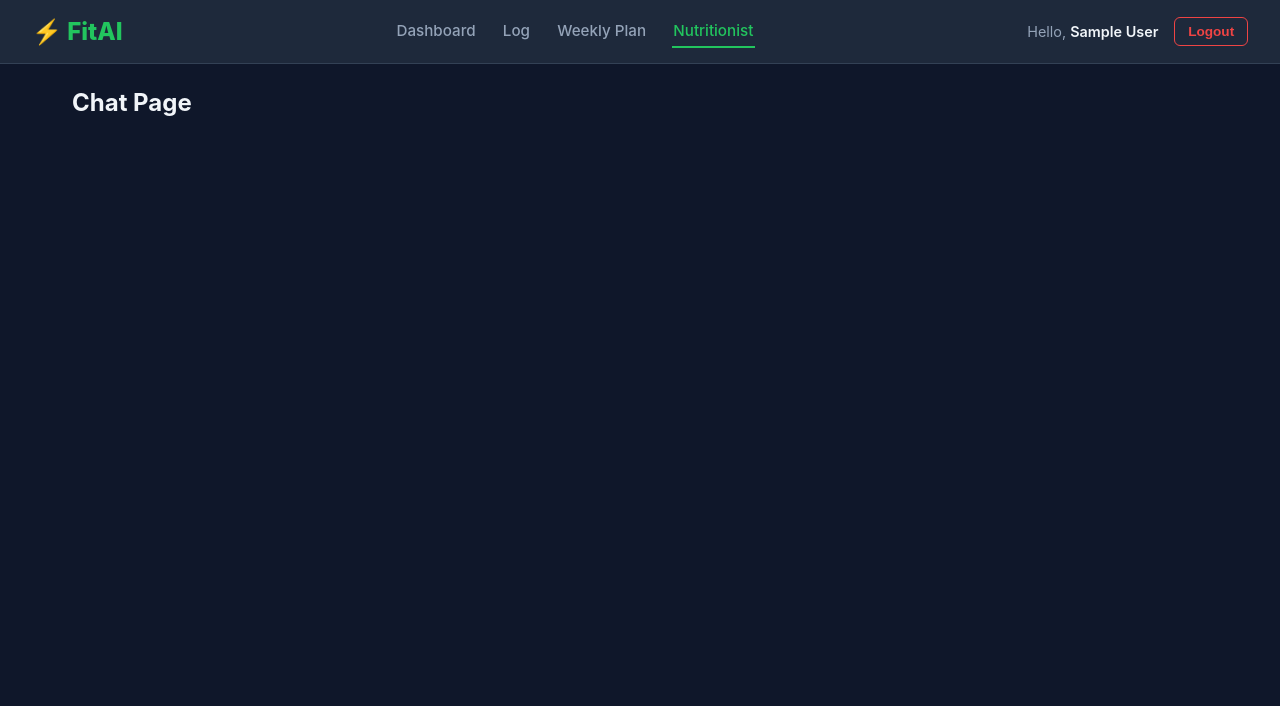
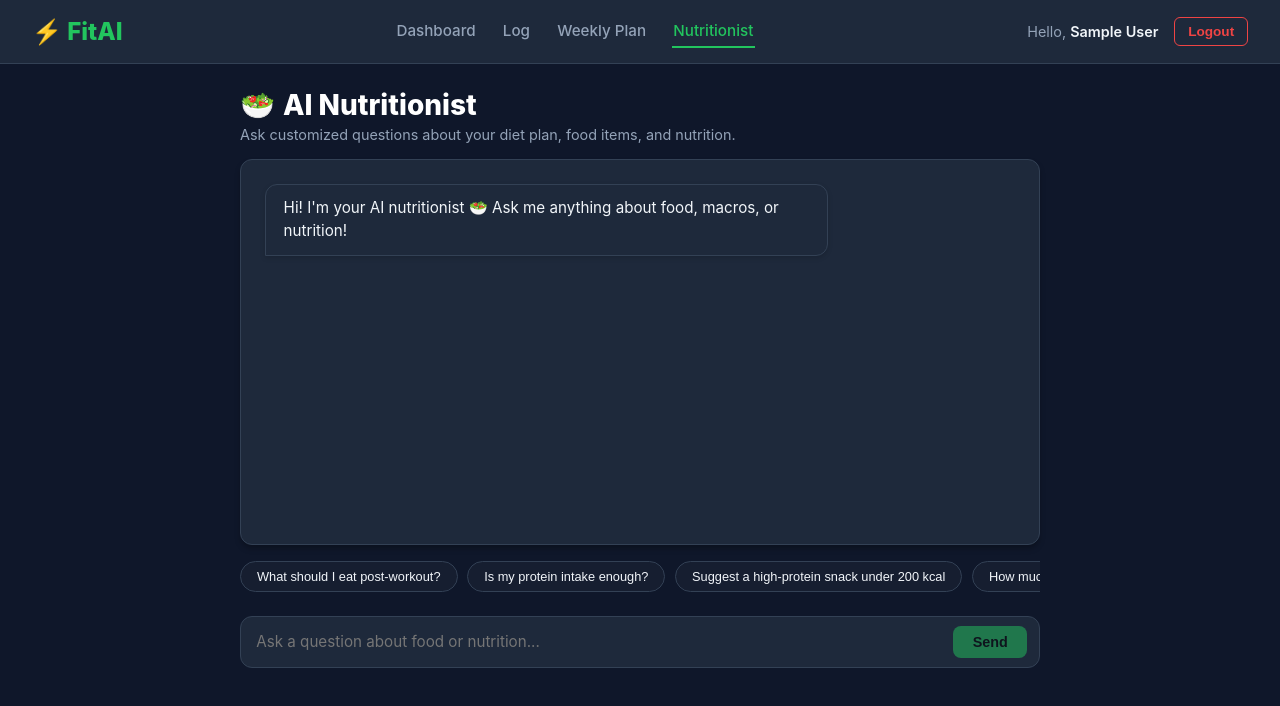
Before and after one commit to Madhav181103/Health-tracker, a React (Vite) app in the folder client/: page /chat in a window 1280 px wide. Shown: the top 706 px of the page. Built offline with nearby package versions, Linux system fonts and the light colour scheme; no server answers; sample sign-in values are in the browser's storage.

Commit message:
Chunk 8.8 AI nutritionist Chat Page

```diff
--- a/client/src/App.css
+++ b/client/src/App.css
@@ -104,6 +104,41 @@
   animation-delay: 0.4s;
 }
 
+/* Chat bubble styles */
+.message-bubble-user {
+  background-color: var(--accent-green, #22c55e);
+  color: #0f172a;
+  border-radius: 12px 12px 0px 12px;
+}
+
+.message-bubble-assistant {
+  background-color: var(--bg-card, #1e293b);
+  color: var(--text-primary, #f1f5f9);
+  border: 1px solid var(--border, #334155);
+  border-radius: 12px 12px 12px 0px;
+}
+
+/* Chat text pulsing loading indicator */
+@keyframes pulseText {
+  0%, 100% { opacity: 0.3; }
+  50% { opacity: 1; }
+}
+.pulse-text {
+  animation: pulseText 1.2s infinite ease-in-out;
+}
+
+/* Quick prompt chips scrollbar styling */
+.chips-container::-webkit-scrollbar {
+  height: 4px;
+}
+.chips-container::-webkit-scrollbar-track {
+  background: transparent;
+}
+.chips-container::-webkit-scrollbar-thumb {
+  background: var(--border, #334155);
+  border-radius: 2px;
+}
+
 /* Responsiveness */
 @media (max-width: 1024px) {
   .dashboard-row-2 {
--- a/client/src/pages/Chat.jsx
+++ b/client/src/pages/Chat.jsx
@@ -1,7 +1,287 @@
+import { useState, useEffect, useRef } from 'react';
+import api from '../api/axios';
+import { useAuth } from '../context/AuthContext';
+
+// Import CSS classes
+import '../App.css';
+
 export default function Chat() {
+  const [messages, setMessages] = useState([
+    { role: 'assistant', content: "Hi! I'm your AI nutritionist 🥗 Ask me anything about food, macros, or nutrition!" }
+  ]);
+  const [input, setInput] = useState('');
+  const [loading, setLoading] = useState(false);
+  const [userContext, setUserContext] = useState(null);
+
+  const { user } = useAuth();
+
+  const messageEndRef = useRef(null);
+  const inputRef = useRef(null);
+
+  // Fetch user context for nutritionist chatbot on mount
+  useEffect(() => {
+    const fetchContext = async () => {
+      try {
+        const response = await api.get('/dashboard');
+        setUserContext({
+          goal: user?.goal || 'maintain',
+          dailyCalorieTarget: user?.dailyCalorieTarget || 2000,
+          todayCalories: response.data.today?.totalCalories || 0
+        });
+      } catch (err) {
+        console.error('Failed to fetch dashboard context for chat:', err);
+        // Fallback context if API fails
+        setUserContext({
+          goal: user?.goal || 'maintain',
+          dailyCalorieTarget: user?.dailyCalorieTarget || 2000,
+          todayCalories: 0
+        });
+      }
+    };
+    fetchContext();
+  }, [user]);
+
+  // Auto-scroll to bottom of messages container
+  const scrollToBottom = () => {
+    messageEndRef.current?.scrollIntoView({ behavior: 'smooth' });
+  };
+
+  useEffect(() => {
+    scrollToBottom();
+  }, [messages, loading]);
+
+  const handleSend = async () => {
+    if (!input.trim() || loading) return;
+
+    const userMessageText = input.trim();
+    const updatedMessages = [...messages, { role: 'user', content: userMessageText }];
+
+    setMessages(updatedMessages);
+    setInput('');
+    setLoading(true);
+
+    try {
+      // Convert messages list to Gemini API format (model vs user, parts)
+      const geminiMessages = updatedMessages.map(m => ({
+        role: m.role === 'assistant' ? 'model' : 'user',
+        parts: [{ text: m.content }]
+      }));
+
+      const response = await api.post('/ai/chat', {
+        messages: geminiMessages,
+        userContext
+      });
+
+      setMessages(prev => [
+        ...prev,
+        { role: 'assistant', content: response.data.reply }
+      ]);
+    } catch (err) {
+      console.error('Nutritionist Chat Error:', err);
+      setMessages(prev => [
+        ...prev,
+        { role: 'assistant', content: '⚠️ Sorry, I encountered an error. Please try asking again.' }
+      ]);
+    } finally {
+      setLoading(false);
+    }
+  };
+
+  const handleKeyDown = (e) => {
+    if (e.key === 'Enter' && !e.shiftKey) {
+      e.preventDefault(); // Prevents default newline behavior in textarea
+      handleSend();
+    }
+  };
+
+  const handleChipClick = (chipText) => {
+    setInput(chipText);
+    inputRef.current?.focus();
+  };
+
+  const chips = [
+    "What should I eat post-workout?",
+    "Is my protein intake enough?",
+    "Suggest a high-protein snack under 200 kcal",
+    "How much water should I drink today?",
+    "What foods are high in protein?"
+  ];
+
   return (
-    <div>
-      <h2>Chat Page</h2>
+    <div
+      style={{
+        maxWidth: '800px',
+        margin: '0 auto',
+        display: 'flex',
+        flexDirection: 'column',
+        height: 'calc(100vh - 220px)', // Fits perfectly in the layout viewports
+        gap: '1rem',
+        fontFamily: "'Inter', system-ui, -apple-system, sans-serif"
+      }}
+    >
+      {/* Header */}
+      <div>
+        <h2 style={{ fontSize: '1.75rem', fontWeight: '800', color: '#ffffff', display: 'flex', alignItems: 'center', gap: '0.5rem' }}>
+          <span>🥗</span> AI Nutritionist
+        </h2>
+        <p style={{ fontSize: '0.9rem', color: 'var(--text-secondary)', marginTop: '0.25rem' }}>
+          Ask customized questions about your diet plan, food items, and nutrition.
+        </p>
+      </div>
+
+      {/* Message Area */}
+      <div
+        className="card"
+        style={{
+          flex: 1,
+          overflowY: 'auto',
+          display: 'flex',
+          flexDirection: 'column',
+          gap: '1rem',
+          padding: '1.5rem',
+          backgroundColor: 'var(--bg-card)',
+          border: '1px solid var(--border)',
+          borderRadius: 'var(--radius, 12px)'
+        }}
+      >
+        {messages.map((msg, idx) => {
+          const isUser = msg.role === 'user';
+          return (
+            <div
+              key={idx}
+              style={{
+                display: 'flex',
+                justifyContent: isUser ? 'flex-end' : 'flex-start',
+                width: '100%'
+              }}
+            >
+              <div
+                className={isUser ? 'message-bubble-user' : 'message-bubble-assistant'}
+                style={{
+                  maxWidth: '75%',
+                  padding: '0.75rem 1.1rem',
+                  fontSize: '0.95rem',
+                  lineHeight: '1.5',
+                  boxShadow: '0 2px 5px rgba(0,0,0,0.15)',
+                  whiteSpace: 'pre-wrap'
+                }}
+              >
+                {msg.content}
+              </div>
+            </div>
+          );
+        })}
+
+        {/* Loading Indicator */}
+        {loading && (
+          <div style={{ display: 'flex', justifyContent: 'flex-start', width: '100%' }}>
+            <div
+              className="message-bubble-assistant"
+              style={{
+                maxWidth: '75%',
+                padding: '0.75rem 1.1rem',
+                fontSize: '0.95rem',
+                boxShadow: '0 2px 5px rgba(0,0,0,0.15)',
+                display: 'flex',
+                alignItems: 'center',
+                gap: '0.5rem'
+              }}
+            >
+              <span>Gemini is thinking</span>
+              <span className="pulse-text" style={{ fontWeight: '800' }}>●●●</span>
+            </div>
+          </div>
+        )}
+        <div ref={messageEndRef} />
+      </div>
+
+      {/* Quick Prompt Chips */}
+      <div
+        className="chips-container"
+        style={{
+          display: 'flex',
+          gap: '0.6rem',
+          overflowX: 'auto',
+          paddingBottom: '0.5rem',
+          userSelect: 'none'
+        }}
+      >
+        {chips.map((chip, idx) => (
+          <button
+            key={idx}
+            onClick={() => handleChipClick(chip)}
+            className="btn-secondary"
+            style={{
+              padding: '0.45rem 1rem',
+              fontSize: '0.8rem',
+              borderRadius: '20px',
+              whiteSpace: 'nowrap',
+              fontWeight: '500',
+              backgroundColor: 'rgba(255,255,255,0.03)',
+              border: '1px solid var(--border)',
+              cursor: 'pointer',
+              transition: 'background-color 0.2s, border-color 0.2s'
+            }}
+          >
+            {chip}
+          </button>
+        ))}
+      </div>
+
+      {/* Input Bar */}
+      <div
+        style={{
+          display: 'flex',
+          gap: '0.75rem',
+          alignItems: 'center',
+          backgroundColor: 'var(--bg-card)',
+          border: '1px solid var(--border)',
+          borderRadius: '12px',
+          padding: '0.5rem 0.75rem'
+        }}
+      >
+        <textarea
+          ref={inputRef}
+          rows={1}
+          value={input}
+          onChange={(e) => setInput(e.target.value)}
+          onKeyDown={handleKeyDown}
+          placeholder="Ask a question about food or nutrition..."
+          style={{
+            flex: 1,
+            backgroundColor: 'transparent',
+            border: 'none',
+            color: 'var(--text-primary)',
+            fontSize: '0.95rem',
+            outline: 'none',
+            resize: 'none',
+            fontFamily: 'inherit',
+            lineHeight: '1.4',
+            padding: '0.4rem 0.2rem'
+          }}
+        />
+        <button
+          onClick={handleSend}
+          disabled={loading || !input.trim()}
+          className="btn-primary"
+          style={{
+            padding: '0.5rem 1.2rem',
+            fontSize: '0.9rem',
+            fontWeight: '700',
+            borderRadius: '8px',
+            opacity: loading || !input.trim() ? 0.5 : 1,
+            cursor: loading || !input.trim() ? 'not-allowed' : 'pointer',
+            border: 'none',
+            display: 'flex',
+            alignItems: 'center',
+            justifyContent: 'center',
+            gap: '0.25rem'
+          }}
+        >
+          Send
+        </button>
+      </div>
+
     </div>
   );
 }
```
